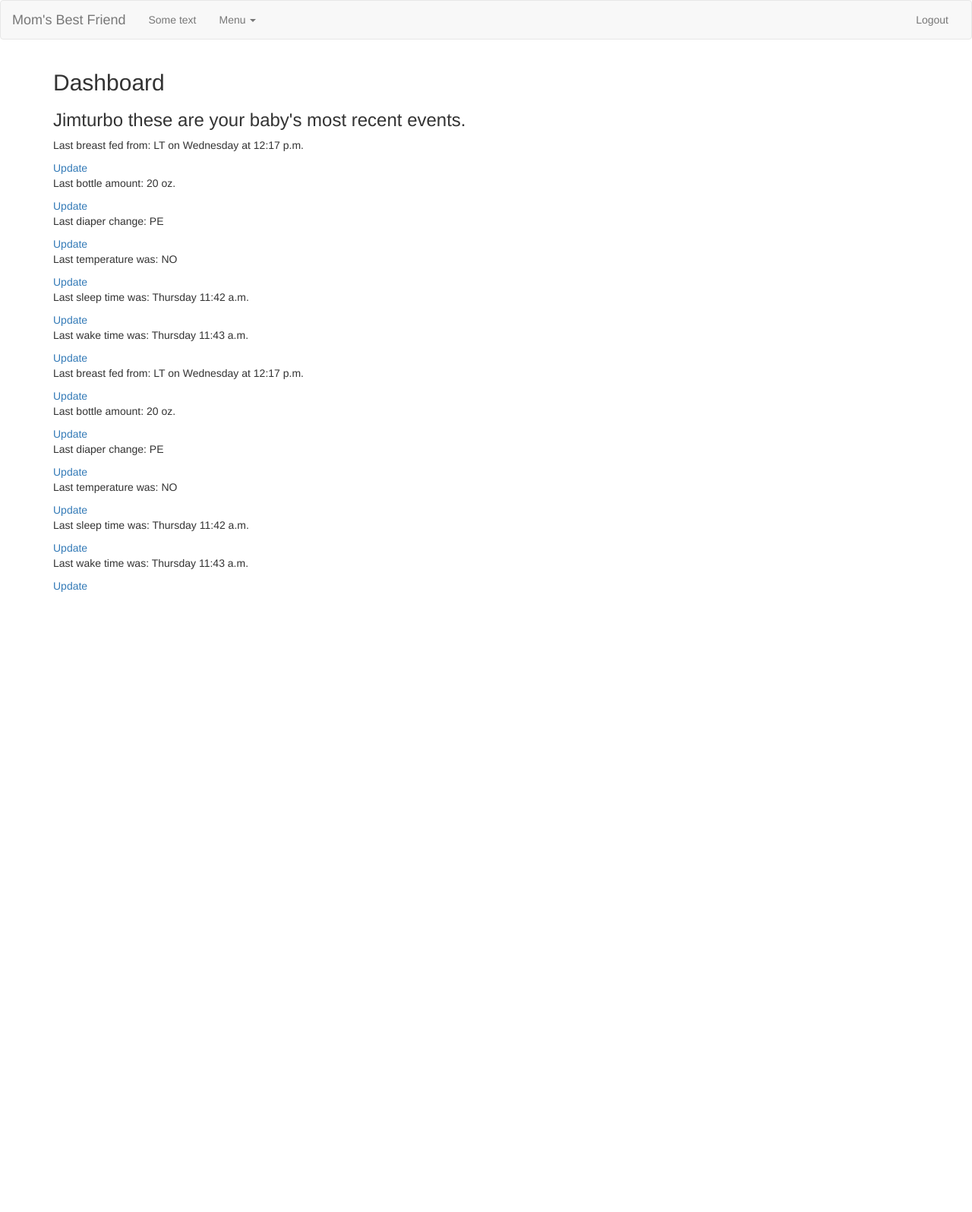
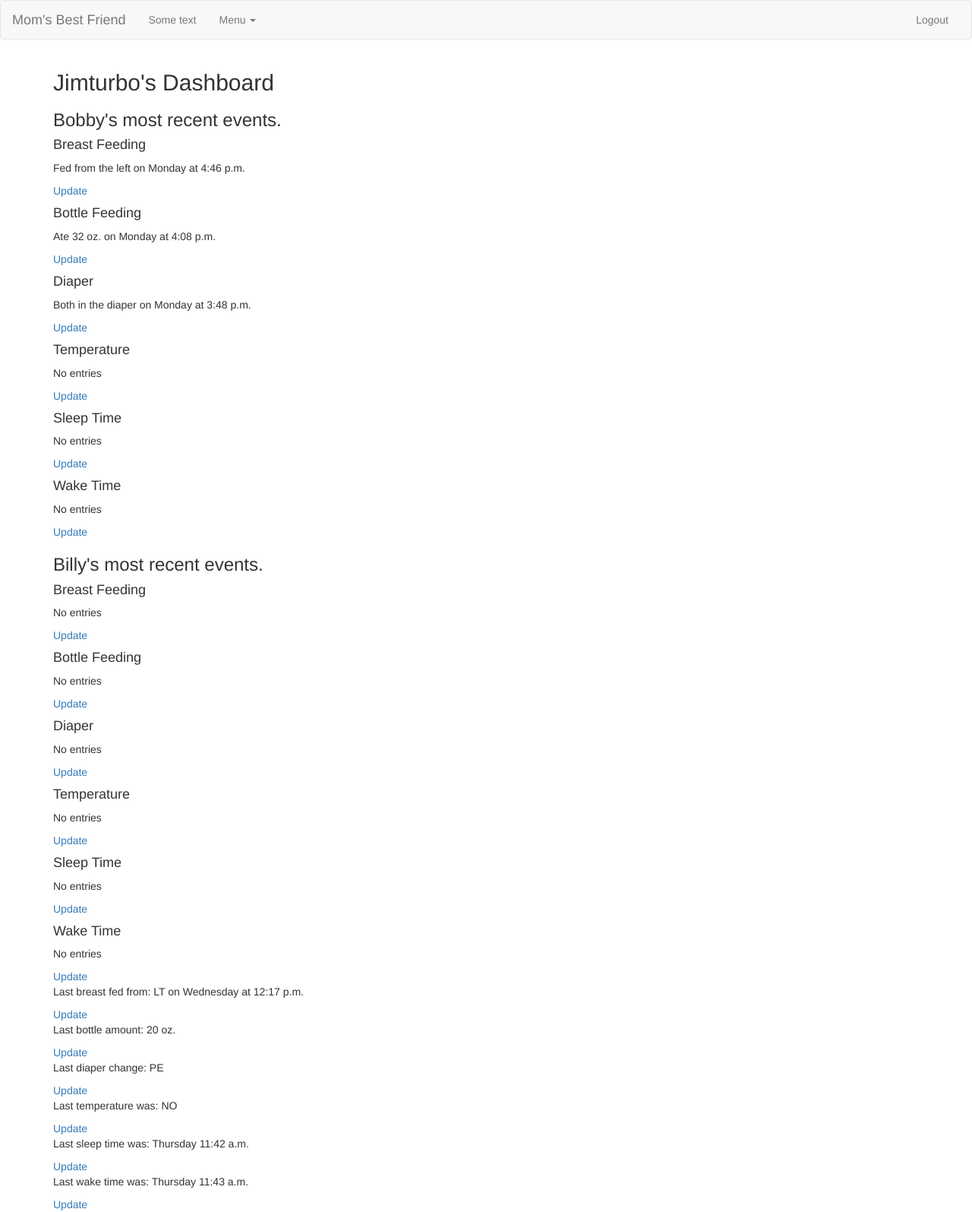
Before and after one commit to jimturbo24/Final-project, a Django app: template new_parent/MBF/templates/MBF/dashboard.html in a window 1280 px wide. Shown: the whole page at 76% size. Before the commit the page ends 779 px from the top, so only its background shows below. Run offline with Django 3.2, Linux system fonts and the light colour scheme; the template is opened without the code that fills it: values that come from a table or form of the project are taken from there, others are empty; a user stored in the database is signed in; data comes from the database, SQL or seed files in the repository; both versions use the stored data as it was before the commit; some libraries are stand-ins or nearby versions.

Commit message:
made update event baby specific

```diff
--- a/new_parent/MBF/admin.py
+++ b/new_parent/MBF/admin.py
@@ -1,8 +1,7 @@
 from django.contrib import admin
-from .models import CareTaker, Family, Baby, BabyEvent, BreastFed, BottleFed, DiaperStatus, Temperature, Sleep, Wake, Test
+from .models import CareTaker, Family, Baby, BabyEvent, BreastFed, BottleFed, DiaperStatus, Temperature, Sleep, Wake
 
 
-admin.site.register(Test)
 admin.site.register(CareTaker)
 admin.site.register(Family)
 admin.site.register(Baby)
--- a/new_parent/MBF/models.py
+++ b/new_parent/MBF/models.py
@@ -1,13 +1,6 @@
 from django.db import models
 from django.contrib.auth.models import User
 from phonenumber_field.modelfields import PhoneNumberField
-
-class Test(models.Model):
-    name = models.CharField(max_length=128)
-    family = models.ForeignKey('Family', related_name='test')
-
-    def __str__(self):
-        return self.name
 
 
 class Family(models.Model):
@@ -40,6 +33,26 @@ class Baby(models.Model):
     def __str__(self):
         return self.first_name
 
+    def get_breast_events(self):
+        eventList = BreastFed.objects.filter(baby=self).order_by('-event_time')[0:3]
+        return eventList
+    def get_bottle_events(self):
+        eventList = BottleFed.objects.filter(baby=self).order_by('-event_time')[0:3]
+        return eventList
+    def get_temperature_events(self):
+        eventList = Temperature.objects.filter(baby=self).order_by('-event_time')[0:3]
+        return eventList
+    def get_sleep_events(self):
+        eventList = Sleep.objects.filter(baby=self).order_by('-event_time')[0:3]
+        return eventList
+    def get_wake_events(self):
+        eventList = Wake.objects.filter(baby=self).order_by('-event_time')[0:3]
+        return eventList
+    def get_diaper_events(self):
+        eventList = DiaperStatus.objects.filter(baby=self).order_by('-event_time')[0:3]
+        return eventList
+
+
 class BabyEvent(models.Model):
     event_time = models.DateTimeField(auto_now_add=True)
     baby = models.ForeignKey(Baby, on_delete=models.SET_NULL, null=True)
@@ -66,8 +79,8 @@ class BottleFed(BabyEvent):
 class DiaperStatus(BabyEvent):
     diaper_choice = (('poo', 'Poo'),
                      ('pee', 'Pee'),
-                     ('both', 'Poo & Pee'))
-    diaper = models.CharField(max_length=4,
+                     ('poo & pee', 'Poo & Pee'))
+    diaper = models.CharField(max_length=9,
                               choices=diaper_choice,
                               default='pee')
 
--- a/new_parent/MBF/templates/MBF/dashboard.html
+++ b/new_parent/MBF/templates/MBF/dashboard.html
@@ -2,10 +2,60 @@
 
 {% block content %}
 
-<h2>Dashboard</h2>
-<h3>{{ user.get_username|capfirst }} these are your baby's most recent events.</h3>
+<h2>{{ user.get_username|capfirst }}'s Dashboard</h2>
+{% for baby in babys %}
+<h3>{{ baby.first_name|capfirst }}'s most recent events.</h3>
 
-{% for baby in babys %}
+<h4>Breast Feeding</h4>
+{% for event in baby.get_breast_events %}
+  <p>Fed from the {{ event.breast }} on {{ event.event_time|date:'l' }} at {{ event.event_time|date:'P' }}</p>
+{% empty %}
+  <p>No entries</p>
+{% endfor %}
+<a href="/MBF/add-event/breast?baby_id=1">Update</a>
+
+<h4>Bottle Feeding</h4>
+{% for event in baby.get_bottle_events %}
+  <p>Ate {{ event.amount }} oz. on {{ event.event_time|date:'l' }} at {{ event.event_time|date:'P' }}</p>
+{% empty %}
+  <p>No entries</p>
+{% endfor %}
+<a href="/MBF/add-event/bottle?baby_id=1">Update</a>
+
+<h4>Diaper</h4>
+{% for event in baby.get_diaper_events %}
+  <p>{{ event.diaper|capfirst }} in the diaper on {{ event.event_time|date:'l' }} at {{ event.event_time|date:'P' }}</p>
+{% empty %}
+  <p>No entries</p>
+{% endfor %}
+<a href="/MBF/add-event/diaper?baby_id=1">Update</a>
+
+<h4>Temperature</h4>
+{% for event in baby.get_temperature_events %}
+  <p>Temperature was {{ event.amount }} on {{ event.event_time|date:'l' }} at {{ event.event_time|date:'P' }}</p>
+{% empty %}
+  <p>No entries</p>
+{% endfor %}
+<a href="/MBF/add-event/temperature?baby_id=1">Update</a>
+
+<h4>Sleep Time</h4>
+{% for event in baby.get_sleep_events %}
+  <p>Fell asleep on {{ event.event_time|date:'l' }} at {{ event.event_time|date:'P' }}</p>
+{% empty %}
+  <p>No entries</p>
+{% endfor %}
+<a href="/MBF/add-event/sleep?baby_id=1">Update</a>
+
+<h4>Wake Time</h4>
+{% for event in baby.get_sleep_events %}
+  <p>Woke up on {{ event.event_time|date:'l' }} at {{ event.event_time|date:'P' }}</p>
+{% empty %}
+  <p>No entries</p>
+{% endfor %}
+<a href="/MBF/add-event/wake?baby_id=1">Update</a>
+
+{% endfor %}
+
 
 {% if breastList %}
   <p>Last breast fed from: {{ breastList.0.breast }} on
@@ -52,6 +102,5 @@
 {% endif %}
 <a href="/MBF/add-event/wake?baby_id=1">Update</a>
 
-{% endfor %}
 
 {% endblock %}
--- a/new_parent/MBF/views.py
+++ b/new_parent/MBF/views.py
@@ -23,7 +23,8 @@ def dashboard(request):
                'tempList': tempList,
                'sleepList': sleepList,
                'wakeList': wakeList,
-               'babys': babys}
+               'babys': babys,
+               'breast_class': BreastFed}
     return render(request, 'MBF/dashboard.html', context)
 
 def create_user(request):
```
Also changed, not shown: new_parent/MBF/templatetags/get_events.py (added, +8 -0 lines), new_parent/MBF/migrations/0011_auto_20160621_1525.py (added), new_parent/MBF/migrations/0012_auto_20160621_1640.py (added), new_parent/MBF/templatetags/__init__.py (added), new_parent/db.sqlite3.
